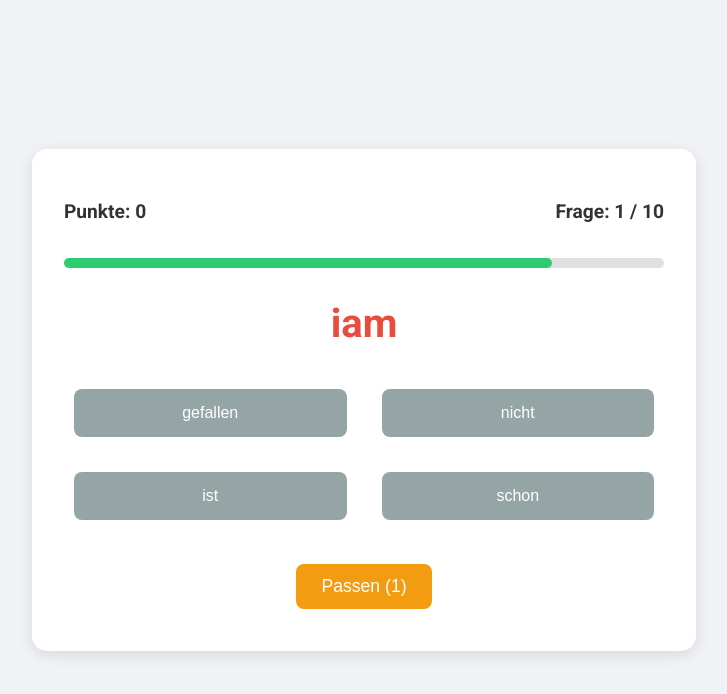
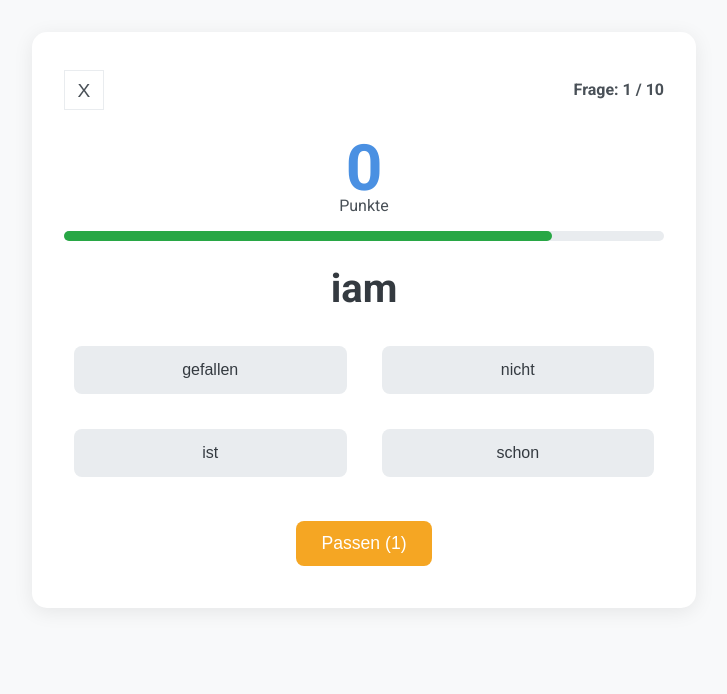
Before and after one commit to coltranesx/Latein-Practice-1.1, a plain HTML site: page index.html in a window 1280 px wide. Both pictures are taken after a click on the button "Start". Shown: the whole page, without its empty margins (276-1003 px from the left). Drawn offline with Linux system fonts and the light colour scheme.

Commit message:
Add files via upload

```diff
--- a/index.html
+++ b/index.html
@@ -15,11 +15,15 @@
             <button id="start-btn" class="btn">Start</button>
             <button id="help-btn" class="btn">Hilfe</button>
         </div>
-        <!-- Oyun Ekranı -->
+        <!-- Oyun Ekranı (YENİ YAPI) -->
         <div id="game-screen" class="hidden">
-            <div id="game-header">
-                <p>Punkte: <span id="score">0</span></p>
-                <p>Frage: <span id="question-counter">0 / 10</span></p>
+            <div id="game-top-bar">
+                <button id="exit-btn" class="btn-icon">X</button>
+                <p id="question-counter-display">Frage: <span id="question-counter">0 / 10</span></p>
+            </div>
+            <div id="main-score-display">
+                <span id="score">0</span>
+                <p>Punkte</p>
             </div>
             <div id="timer-container">
                 <div id="timer-bar"></div>
@@ -36,7 +40,7 @@
         <!-- Sonuç Ekranı -->
         <div id="score-screen" class="hidden">
             <h2>Spiel beendet!</h2>
-            <h2 class="congrats-message">Glückwunsch!</h2> <!-- EKLENEN SATIR -->
+            <h2 class="congrats-message">Glückwunsch!</h2>
             <p class="final-score-text">Dein Ergebnis:</p>
             <p id="final-score">0</p>
             <button id="restart-btn" class="btn">Nochmal spielen</button>
--- a/script.js
+++ b/script.js
@@ -22,6 +22,7 @@ document.addEventListener('DOMContentLoaded', () => {
         { latin: 'praenōmen', german: 'Vorname' }
     ];
 
+    // Element Seçimleri
     const welcomeScreen = document.getElementById('welcome-screen');
     const gameScreen = document.getElementById('game-screen');
     const scoreScreen = document.getElementById('score-screen');
@@ -29,6 +30,7 @@ document.addEventListener('DOMContentLoaded', () => {
     const restartBtn = document.getElementById('restart-btn');
     const helpBtn = document.getElementById('help-btn');
     const passBtn = document.getElementById('pass-btn');
+    const exitBtn = document.getElementById('exit-btn'); // YENİ
     const questionWordEl = document.getElementById('question-word');
     const answerButtons = document.querySelectorAll('.btn-answer');
     const scoreEl = document.getElementById('score');
@@ -37,7 +39,6 @@ document.addEventListener('DOMContentLoaded', () => {
     const timerBar = document.getElementById('timer-bar');
     const helpModal = document.getElementById('help-modal');
     const closeModalBtn = document.querySelector('.close-btn');
-
     const ambientSound = document.getElementById('ambient-sound');
     const clickSound = document.getElementById('click-sound');
     const correctSound = document.getElementById('correct-sound');
@@ -55,33 +56,33 @@ document.addEventListener('DOMContentLoaded', () => {
         }
     }
 
+    // Olay Dinleyicileri
     startBtn.addEventListener('click', startGame);
     restartBtn.addEventListener('click', startGame);
     passBtn.addEventListener('click', passQuestion);
+    exitBtn.addEventListener('click', exitGame); // YENİ
     answerButtons.forEach(button => button.addEventListener('click', selectAnswer));
 
-    document.querySelectorAll('.btn').forEach(button => {
+    document.querySelectorAll('.btn, .btn-icon').forEach(button => {
         button.addEventListener('click', () => playSound(clickSound));
     });
 
-    helpBtn.addEventListener('click', () => {
-        helpModal.classList.add('visible');
-    });
+    helpBtn.addEventListener('click', () => { helpModal.classList.add('visible'); });
 
-    function closeModal() {
-        helpModal.classList.remove('visible');
+    function closeModal() { helpModal.classList.remove('visible'); }
+    closeModalBtn.addEventListener('click', closeModal);
+    window.addEventListener('click', (event) => { if (event.target == helpModal) { closeModal(); } });
+
+    // YENİ OYUNDAN ÇIKIŞ FONKSİYONU
+    function exitGame() {
+        clearTimeout(timerInterval);
+        if(ambientSound) ambientSound.pause();
+        gameScreen.classList.add('hidden');
+        welcomeScreen.classList.remove('hidden');
     }
-    closeModalBtn.addEventListener('click', closeModal);
-    window.addEventListener('click', (event) => {
-        if (event.target == helpModal) {
-            closeModal();
-        }
-    });
 
     function startGame() {
-        score = 0;
-        questionIndex = 0;
-        passUsed = false;
+        score = 0; questionIndex = 0; passUsed = false;
         shuffledQuestions = wordList.sort(() => 0.5 - Math.random()).slice(0, TOTAL_QUESTIONS);
         scoreEl.innerText = score;
         passBtn.disabled = false;
@@ -102,7 +103,7 @@ document.addEventListener('DOMContentLoaded', () => {
 
         const currentQuestion = shuffledQuestions[questionIndex];
         questionWordEl.innerText = currentQuestion.latin;
-        questionCounterEl.innerText = `${questionIndex + 1} / ${TOTAL_QUESTIONS}`;
+        document.getElementById('question-counter').innerText = `${questionIndex + 1} / ${TOTAL_QUESTIONS}`;
         const options = generateOptions(currentQuestion);
 
         answerButtons.forEach((button, index) => {
@@ -153,17 +154,20 @@ document.addEventListener('DOMContentLoaded', () => {
 
         if (isCorrect) {
             score += 10;
-            selectedBtn.classList.add('correct');
             playSound(correctSound);
         } else {
             score -= 5;
-            selectedBtn.classList.add('wrong');
             playSound(wrongSound);
-            const correctBtn = Array.from(answerButtons).find(btn => btn.dataset.correct === 'true');
-            if(correctBtn) correctBtn.classList.add('correct');
         }
         scoreEl.innerText = score;
-        answerButtons.forEach(button => button.disabled = true);
+        selectedBtn.classList.add(isCorrect ? 'correct' : 'wrong');
+
+        answerButtons.forEach(button => {
+            button.disabled = true;
+            if(button.dataset.correct === 'true') {
+                button.classList.add('correct');
+            }
+        });
 
         setTimeout(() => {
             questionIndex++;
--- a/style.css
+++ b/style.css
@@ -1,86 +1,107 @@
 @import url('https://fonts.googleapis.com/css2?family=Roboto:wght@400;700&display=swap');
+
+/* YENİ RENK PALETİ */
+:root {
+    --bg-color: #f8f9fa;
+    --container-bg: #ffffff;
+    --primary-text: #495057;
+    --title-text: #343a40;
+    --primary-blue: #4a90e2;
+    --primary-blue-hover: #357ABD;
+    --soft-green: #28a745;
+    --soft-red: #dc3545;
+    --neutral-gray: #e9ecef;
+    --orange-accent: #f5a623;
+}
 
 body {
     font-family: 'Roboto', sans-serif;
     display: flex;
     justify-content: center;
-    align-items: center;
+    align-items: center; /* Varsayılan dikey hizalama */
     min-height: 100vh;
     margin: 0;
-    background-color: #f0f2f5;
-    color: #333;
+    background-color: var(--bg-color);
+    color: var(--primary-text);
 }
 
 .container {
     width: 90%;
     max-width: 600px;
-    background-color: white;
+    background-color: var(--container-bg);
     padding: 2rem;
     border-radius: 15px;
-    box-shadow: 0 4px 15px rgba(0, 0, 0, 0.1);
+    box-shadow: 0 4px 20px rgba(0, 0, 0, 0.08);
     text-align: center;
 }
 
 h1, h2 {
-    color: #2c3e50;
+    color: var(--title-text);
 }
 
-.hidden {
-    display: none !important;
-}
+.hidden { display: none !important; }
 
 /* Butonlar */
 .btn {
-    display: inline-block;
-    padding: 12px 25px;
-    margin: 10px;
-    border: none;
-    border-radius: 8px;
-    background-color: #3498db;
-    color: white;
-    font-size: 1.1rem;
-    cursor: pointer;
-    transition: background-color 0.3s, transform 0.2s;
+    display: inline-block; padding: 12px 25px; margin: 10px; border: none;
+    border-radius: 8px; background-color: var(--primary-blue); color: white;
+    font-size: 1.1rem; cursor: pointer; transition: background-color 0.3s, transform 0.2s;
+}
+.btn:hover { background-color: var(--primary-blue-hover); transform: translateY(-2px); }
+
+/* YENİ OYUN ARAYÜZÜ STİLLERİ */
+#game-top-bar {
+    display: flex;
+    justify-content: space-between;
+    align-items: center;
+    margin-bottom: 1rem;
+}
+.btn-icon {
+    background: none; border: 1px solid var(--neutral-gray); color: var(--primary-text);
+    width: 40px; height: 40px; padding: 0; font-size: 1.2rem;
+    line-height: 40px; text-align: center;
+}
+.btn-icon:hover { background-color: var(--neutral-gray); }
+#question-counter-display { font-weight: bold; }
+
+#main-score-display {
+    margin-bottom: 1rem;
+}
+#main-score-display span {
+    font-size: 4rem;
+    font-weight: bold;
+    color: var(--primary-blue);
+}
+#main-score-display p {
+    margin: -10px 0 0 0;
+    color: var(--primary-text);
 }
 
-.btn:hover {
-    background-color: #2980b9;
-    transform: translateY(-2px);
-}
-
-/* Oyun Ekranı */
-#game-header { display: flex; justify-content: space-between; font-size: 1.2rem; font-weight: bold; margin-bottom: 1rem; }
-#timer-container { width: 100%; background-color: #e0e0e0; border-radius: 10px; margin-bottom: 1.5rem; }
-#timer-bar { height: 10px; width: 100%; background-color: #2ecc71; border-radius: 10px; transition: width 1s linear; }
-#question-word { font-size: 2.5rem; margin: 2rem 0; color: #e74c3c; }
+#timer-container { width: 100%; background-color: var(--neutral-gray); border-radius: 10px; margin-bottom: 1.5rem; }
+#timer-bar { height: 10px; width: 100%; background-color: var(--soft-green); border-radius: 10px; transition: width 1s linear; }
+#question-word { font-size: 2.5rem; margin: 1.5rem 0; color: var(--title-text); }
 #answer-buttons { display: grid; grid-template-columns: 1fr 1fr; gap: 15px; margin-bottom: 1.5rem; }
-.btn-answer { background-color: #95a5a6; font-size: 1rem; padding: 15px; }
-.btn-answer.correct { background-color: #2ecc71; }
-.btn-answer.wrong { background-color: #e74c3c; }
-#pass-btn { background-color: #f39c12; }
+.btn-answer { background-color: var(--neutral-gray); color: var(--title-text); font-size: 1rem; padding: 15px; }
+.btn-answer.correct { background-color: var(--soft-green); color: white; }
+.btn-answer.wrong { background-color: var(--soft-red); color: white; }
+#pass-btn { background-color: var(--orange-accent); }
 #pass-btn:disabled { background-color: #bdc3c7; cursor: not-allowed; }
 
-/* Sonuç Ekranı (Güncellenmiş) */
-.congrats-message { /* EKLENEN STİL */
-    color: #27ae60;
-    margin-top: 0;
-    margin-bottom: 1.5rem;
-}
-
-.final-score-text {
-    font-size: 1.5rem;
-    margin-bottom: 0;
-}
-
-#final-score {
-    font-size: 6rem;
-    font-weight: bold;
-    color: #3498db;
-    margin-top: 0;
-}
+/* Sonuç Ekranı */
+.congrats-message { color: var(--soft-green); margin-top: 0; margin-bottom: 1.5rem; }
+.final-score-text { font-size: 1.5rem; margin-bottom: 0; }
+#final-score { font-size: 6rem; font-weight: bold; color: var(--primary-blue); margin-top: 0; }
 
 /* Yardım Penceresi */
 .modal { display: none; position: fixed; z-index: 1; left: 0; top: 0; width: 100%; height: 100%; overflow: auto; background-color: rgba(0,0,0,0.5); }
 .modal.visible { display: flex; justify-content: center; align-items: center; }
 .modal-content { background-color: #fefefe; margin: auto; padding: 20px 30px; border: 1px solid #888; width: 80%; max-width: 500px; border-radius: 10px; position: relative; text-align: left; }
 .close-btn { color: #aaa; position: absolute; top: 10px; right: 20px; font-size: 28px; font-weight: bold; cursor: pointer; }
+
+/* MOBİL İÇİN ÜST BOŞLUK DÜZELTMESİ */
+@media (max-height: 800px), (max-width: 600px) {
+    body {
+        align-items: flex-start; /* Elemanları yukarı yasla */
+        padding-top: 2rem; /* Üstten biraz boşluk bırak */
+    }
+}
```
